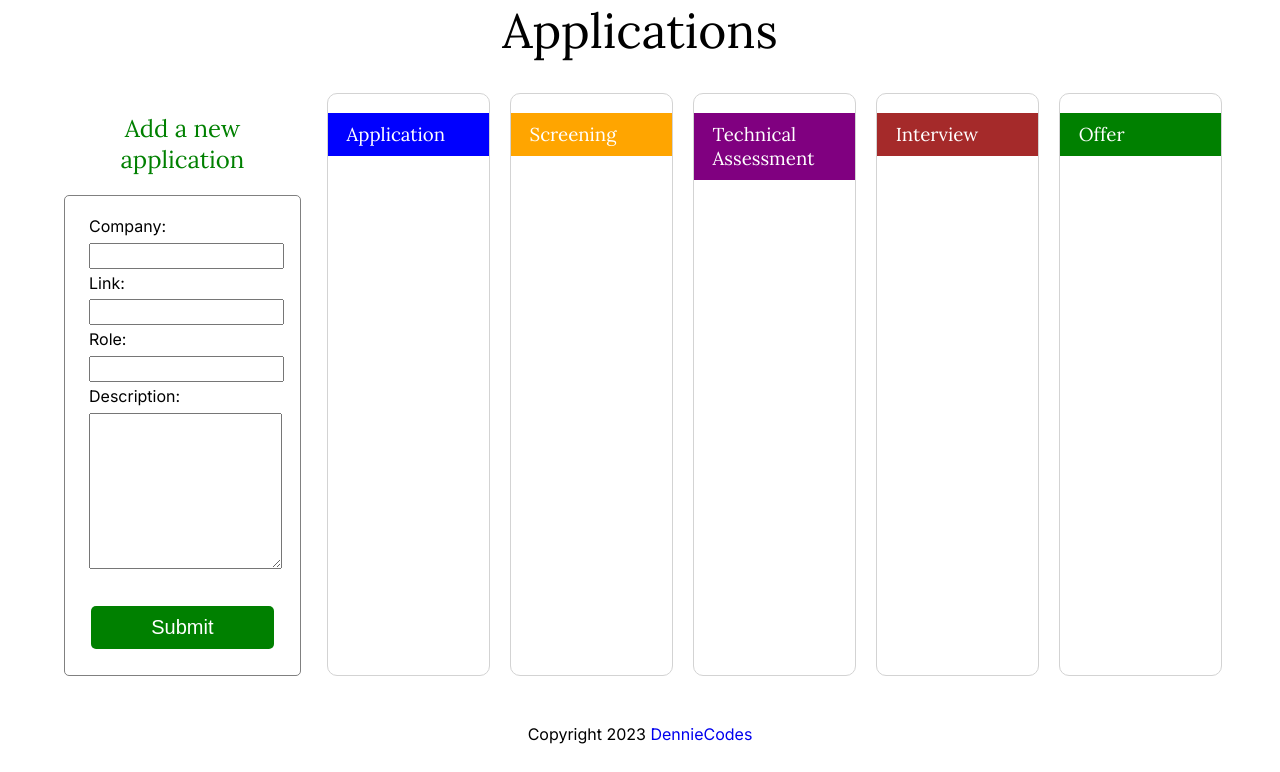
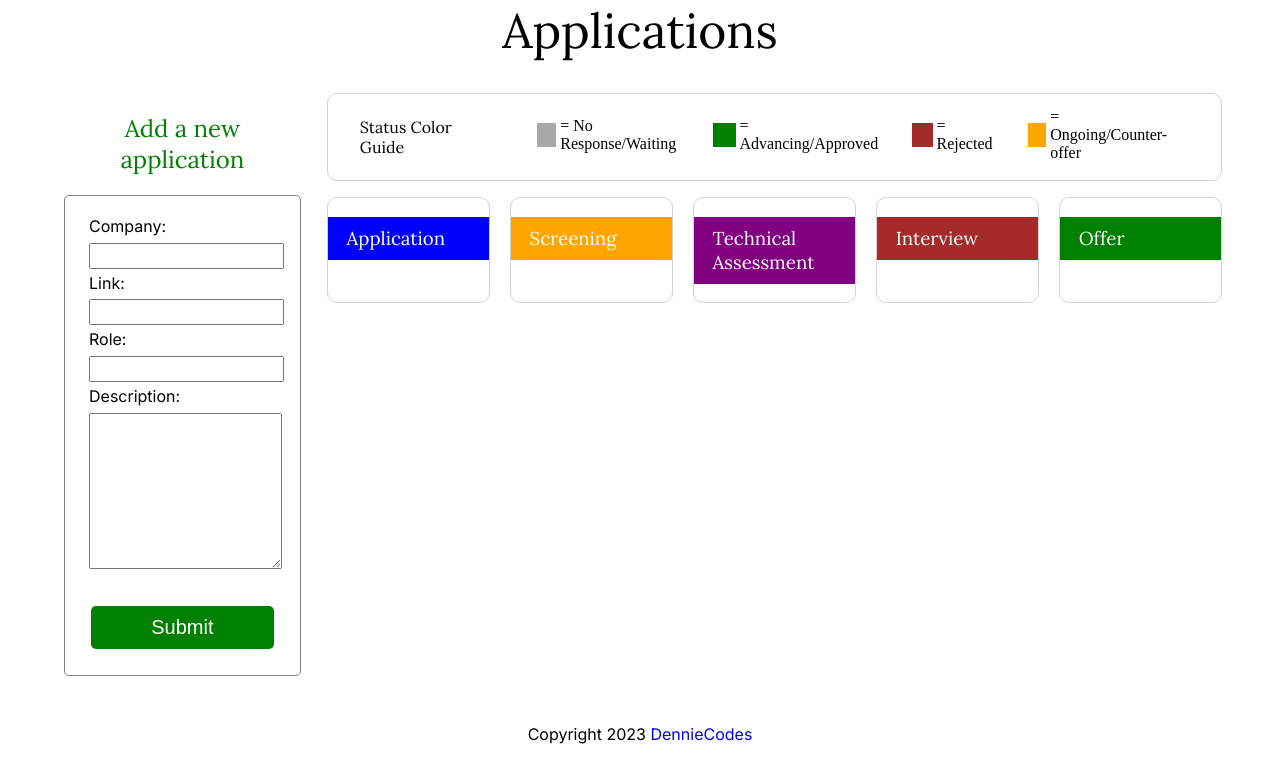
Before and after one commit to DennieCodes/jobfindr, a Django app: page /applications/ in a window 1280 px wide. Shown: the part 112-884 px from the top of the page. Run offline with Django 4.2, Linux system fonts and the light colour scheme; the visitor is signed in with stand-in values (Sample User, id 1); data that the repository does not hold is empty.

Commit message:
Added status color guide for application columns

```diff
--- a/applications/static/css/applications.css
+++ b/applications/static/css/applications.css
@@ -63,8 +63,12 @@ aside {
 
 
 /* Application status gallery styling */
+
+.application-info {
+  flex-grow: 1;
+}
+
 .status-columns {
-  flex-grow: 1;
   display: flex;
   flex-direction: row;
 
@@ -100,47 +104,99 @@ p:has(select) {
   color: darkgray;
 }
 
+.no-response-bg {
+  background-color: darkgray;
+}
+
 .ongoing {
   color: orange;
 }
+
+.ongoing-bg {
+  background-color: orange;
+}
+
 .advancing {
   color: green;
+}
+
+.advancing-bg {
+  background-color: green;
 }
 
 .rejection {
   color: brown;
 }
 
+.rejection-bg {
+  background-color: brown;
+}
+
+div.color-guide {
+  flex-basis: 100%;
+  display: flex;
+  flex-direction: row;
+  align-items: center;
+  justify-content: space-evenly;
+  padding: .5em 2em;
+  margin: 0 10px 1em 10px;
+  border: 1px solid lightgray;
+  border-radius: 10px;
+
+  & h4 {
+    margin: 0;
+  }
+
+  & ul.color-guide-list {
+    display: flex;
+    flex-direction: row;
+    margin: .25em 0 .5em;
+
+    & li {
+      display: flex;
+      flex-direction: row;
+      align-items: center;
+      border: none;
+      padding: 0.125em 0;
+      gap: .25em;
+      margin: 0 1em;
+
+      & span {
+        display: inline-block;
+        width: 1.5em;
+        height: 1.5em;
+      }
+    }
+  }
+}
+
+
+/* Status Columns heading color settings */
 .applications {
-
   & h3 {
     background-color: blue;
   }
 }
 
 .screening {
-
   & h3 {
     background-color: orange;
   }
 }
 
 .technical {
-
   & h3 {
     background-color: purple;
   }
 }
 
 .interview {
-
   & h3 {
     background-color: brown;
   }
 }
 
 .offer {
-
   & h3 {
     background-color: green;
   }
--- a/applications/templates/application.html
+++ b/applications/templates/application.html
@@ -13,7 +13,25 @@
     {% block form %}
     {% endblock form %}
 
-    <section class="status-columns">
+    <div class="application-info">
+      <div class="color-guide">
+        <h4>Status Color Guide</h4>
+        <ul class="color-guide-list">
+          <li>
+            <span class="no-response-bg"></span> = No Response/Waiting
+          </li>
+          <li>
+            <span class="advancing-bg"></span> = Advancing/Approved
+          </li>
+          <li>
+            <span class="rejection-bg"></span> = Rejected
+          </li>
+          <li>
+            <span class="ongoing-bg"></span> = Ongoing/Counter-offer
+          </li>
+        </ul>
+      </div>
+      <section class="status-columns">
       <div class="applications">
         <h3>Application</h3>
         <ul>
@@ -118,10 +136,12 @@
               {% endif %}
                 >{{ apply.company }}</a>
             </li>
-          {% endif %}          {% endfor %}
+          {% endif %}
+          {% endfor %}
         </ul>
       </div>
     </section>
+    </div>
   </div>
 </main>
 {% endblock content %}
```
